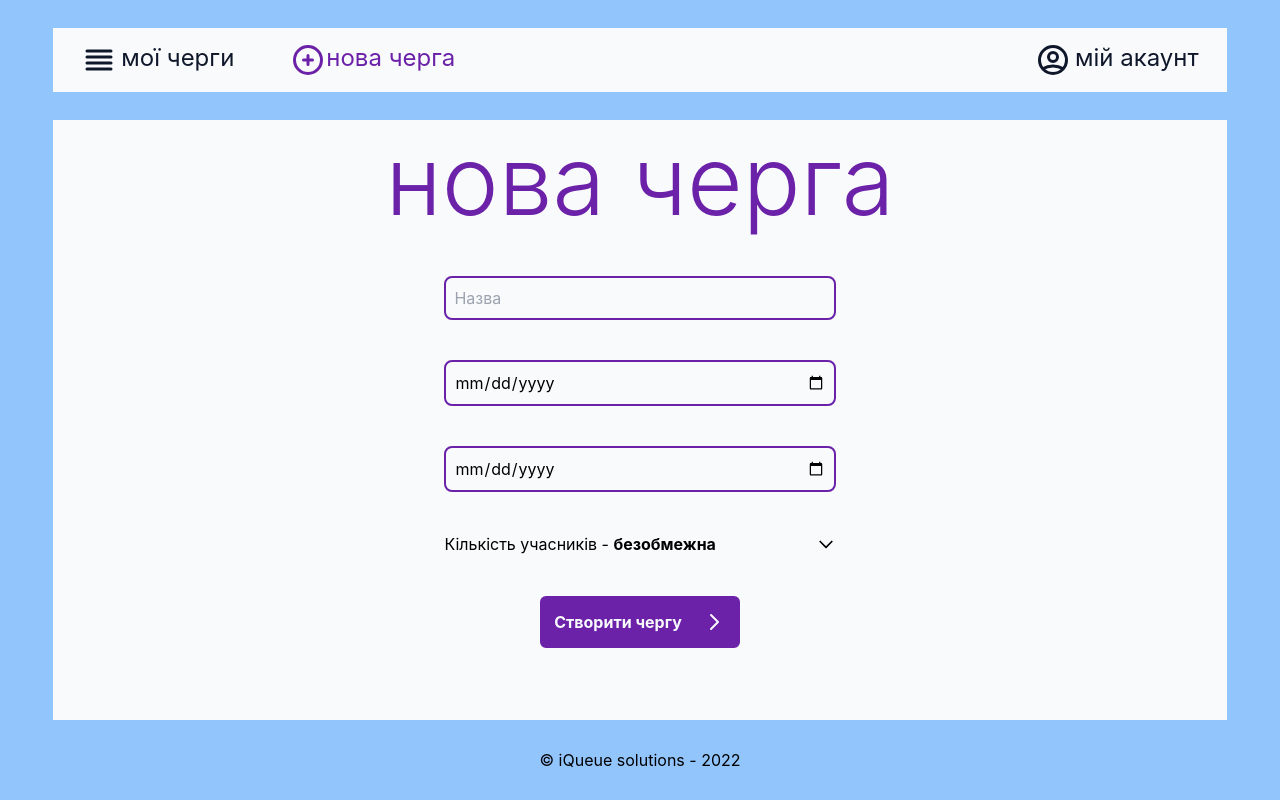
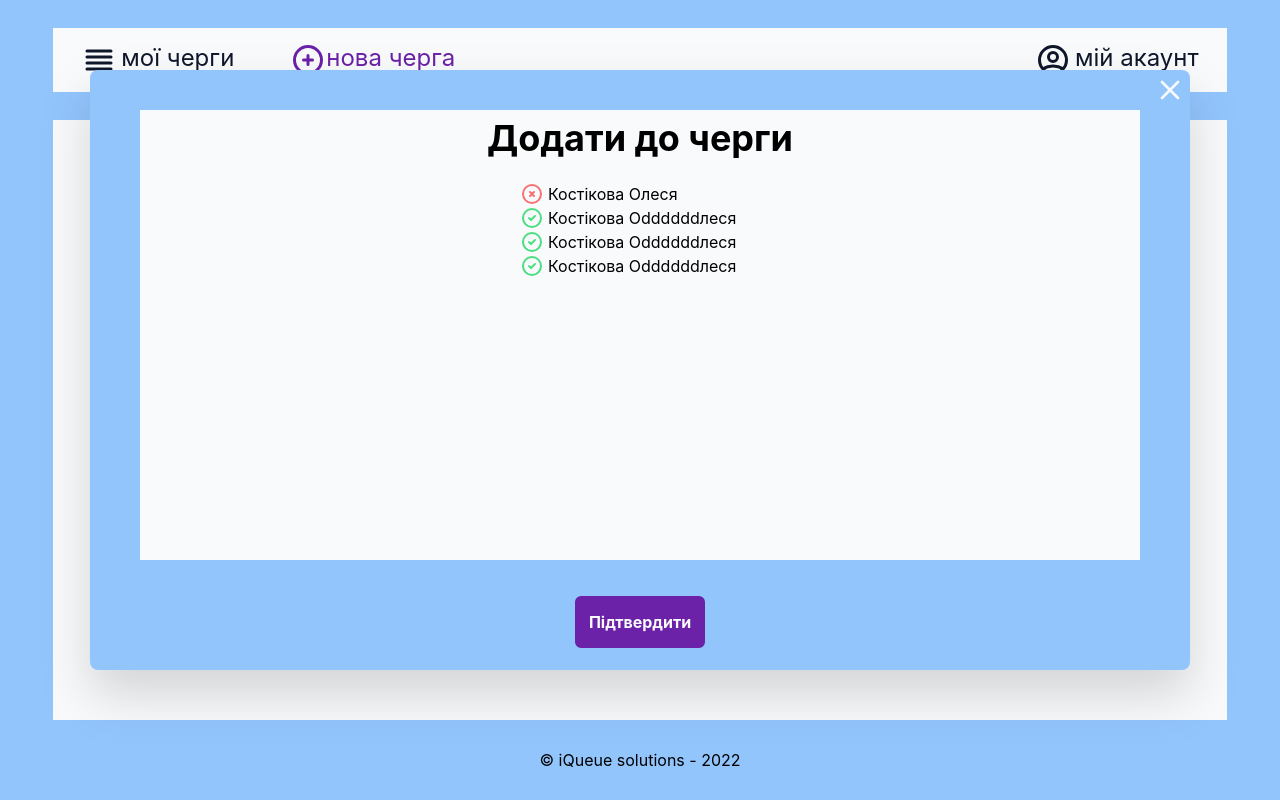
Before and after one commit to iQueue-solutions/iQueue-front, a Next.js app: page /queue/new in a window 1280 px wide. Built offline with nearby package versions, Linux system fonts and the light colour scheme.

Commit message:
Made Add To Queue adaptive

```diff
--- a/components/AddToQueue.jsx
+++ b/components/AddToQueue.jsx
@@ -13,19 +13,19 @@ export const AddToQueue = ({ queueName, onClose }) => {
     </h1>
     <h2 className="text-xl md:text-2xl font-semibold pb-5">{queueName}</h2>
     <div className="flex flex-col overflow-scroll overflow-x-hidden md:overflow-hidden w-full md:flex-wrap md:items-center">
-      <div className="flex w-1/4">
+      <div className="flex md:w-1/4">
       <XCircleIcon className="w-6 text-red-400 hover:text-red-700" />
       <div className="pl-1">Костікова Олеся</div>
      </div>
-     <div className="flex w-1/4">
+     <div className="flex md:w-1/4">
       <CheckCircleIcon className="w-6 text-green-400 hover:text-green-700" />
       <div className="pl-1">Костікова Оddddddлеся</div>
      </div>
-     <div className="flex w-1/4">
+     <div className="flex md:w-1/4">
       <CheckCircleIcon className="w-6 text-green-400 hover:text-green-700" />
       <div className="pl-1">Костікова Оddddddлеся</div>
      </div>
-     <div className="flex w-1/4">
+     <div className="flex md:w-1/4">
       <CheckCircleIcon className="w-6 text-green-400 hover:text-green-700" />
       <div className="pl-1">Костікова Оddddddлеся</div>
      </div>
--- a/pages/queue/new.jsx
+++ b/pages/queue/new.jsx
@@ -54,6 +54,7 @@ const New = () => {
 
  return (
   <div className="w-full flex flex-col items-center md:items-center justify-center">
+    <AddToQueue />
    <CreateQueueHeading icon={<ArrowSmLeftIcon className="w-9" />}>
     Нова черга
    </CreateQueueHeading>
```
